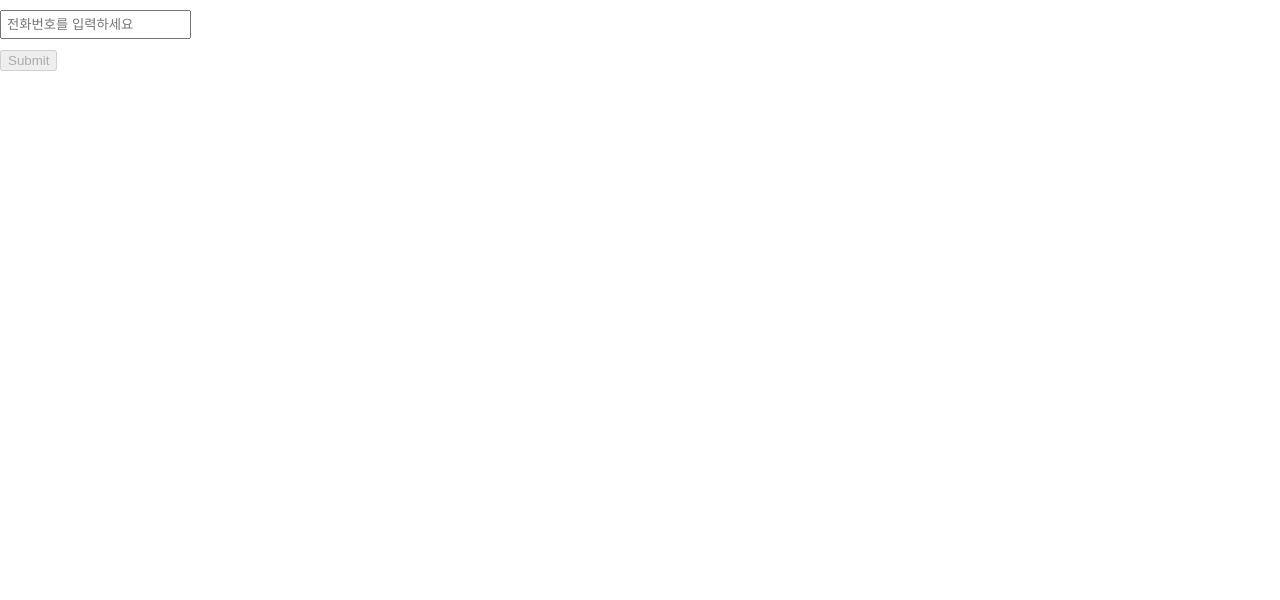
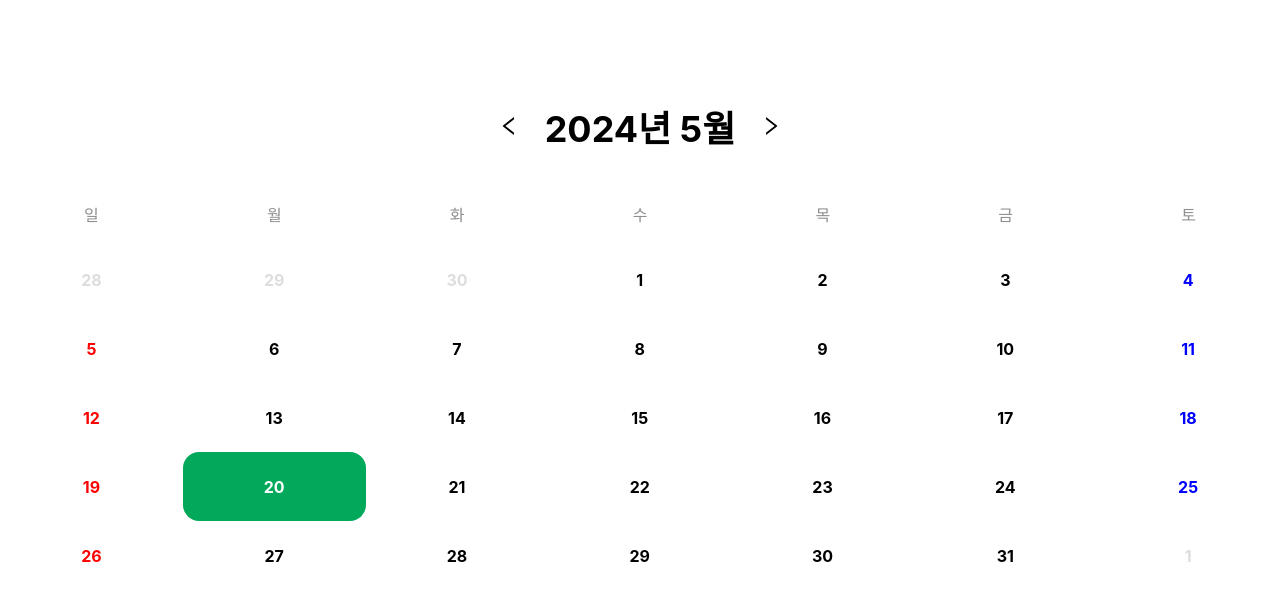
Before and after one commit to SonMinSeock/apple-tree-nursing-home-reservation-service, a React (Create React App) app: page / in a window 1280 px wide. Shown: the top 600 px of the page. Built offline with nearby package versions, Linux system fonts and the light colour scheme.

Commit message:
시간테이블 컴포넌트 제작

```diff
--- a/package.json
+++ b/package.json
@@ -13,6 +13,7 @@
     "react-router-dom": "^6.23.1",
     "react-scripts": "5.0.1",
     "styled-components": "^6.1.11",
+    "uuid": "^9.0.1",
     "web-vitals": "^2.1.4"
   },
   "scripts": {
--- a/src/App.js
+++ b/src/App.js
@@ -1,9 +1,14 @@
-import Reservation from "./components/forms/reservation/templates/Reservation";
+import { useState } from "react";
+import Calender from "./components/calender/templates/Calender";
+import Timetable from "./components/timetable/templates/Timetable";
 
 function App() {
+  const [selectDate, setSelectDate] = useState();
+
   return (
     <main>
-      <Reservation />
+      <Calender setSelectDate={setSelectDate} selectDate={selectDate} />
+      {selectDate && <Timetable />}
     </main>
   );
 }
--- a/src/components/calender/atoms/DaySpan.js
+++ b/src/components/calender/atoms/DaySpan.js
@@ -7,7 +7,7 @@ const StyleDaySpan = styled.span`
   position: relative;
   font-weight: 700;
 `;
-function DaySpan({ currentDate, startDay, formattedDate }) {
+function DaySpan({ currentDate, startDay, formattedDay }) {
   return (
     <StyleDaySpan
       style={{
@@ -26,7 +26,7 @@ function DaySpan({ currentDate, startDay, formattedDate }) {
             : "#000",
       }}
     >
-      {formattedDate}
+      {formattedDay}
     </StyleDaySpan>
   );
 }
--- a/src/components/calender/molecules/Day.js
+++ b/src/components/calender/molecules/Day.js
@@ -1,7 +1,7 @@
-import { isToday } from "date-fns";
+import { isToday, isSameMonth, isAfter, format } from "date-fns";
 import React from "react";
 import styled from "styled-components";
-import DaySpan from "../atoms/DaySpan";
+import DaySpan from "../atoms/DaySpan"; // DaySpan 컴포넌트의 경로에 맞게 수정
 
 const StyleDay = styled.div`
   width: 14.28%;
@@ -10,15 +10,26 @@ const StyleDay = styled.div`
   flex-direction: column;
   justify-content: center;
   align-items: center;
-  background-color: ${(props) => (props.$isToday ? "#03a95a" : "transparent")};
+  background-color: ${(props) => (props.$isSelectDay ? "yellow" : props.$isToday ? "#03a95a" : "transparent")};
   border-radius: 1rem;
+  cursor: ${(props) => (props.$isPastDay ? "not-allowed" : "pointer")};
+  pointer-events: ${(props) => (props.$isPastDay ? "none" : "auto")};
 `;
 
-function Day({ currentDate, startDay, formattedDate }) {
+function Day({ currentDate, startDay, formattedDate, formattedDay, setSelectDate, selectDate }) {
   const today = isToday(startDay);
+  const sameMonth = isSameMonth(currentDate, startDay);
+  const isPastDay = !isAfter(startDay, currentDate) && !today;
+
+  const onSelectDay = () => {
+    if (!isPastDay && sameMonth) {
+      setSelectDate(formattedDate);
+    }
+  };
+
   return (
-    <StyleDay $isToday={today}>
-      <DaySpan currentDate={currentDate} startDay={startDay} formattedDate={formattedDate} />
+    <StyleDay $isToday={today} $isSelectDay={formattedDate === selectDate} $isPastDay={isPastDay} onClick={onSelectDay}>
+      <DaySpan currentDate={currentDate} startDay={startDay} formattedDay={formattedDay} />
     </StyleDay>
   );
 }
--- a/src/components/calender/templates/Calender.js
+++ b/src/components/calender/templates/Calender.js
@@ -9,7 +9,7 @@ import DayBox from "../atoms/DayBox";
 import Day from "../molecules/Day";
 import Week from "../atoms/Week";
 
-function Calender() {
+function Calender({ setSelectDate, selectDate }) {
   const [currentDate, setCurrentDate] = useState(new Date()); // 현재 달 (2024-05-20)
   const monthStart = startOfMonth(currentDate); // 현재 달의 시작 날짜 (2024-05-01)
   const monthEnd = endOfMonth(monthStart); // 현재 달의 마지막 날짜 (2024-05-31)
@@ -24,14 +24,16 @@ function Calender() {
   const day = []; // 한 달의 전체 데이터
   let startDay = startDate; // 현재 달의 첫 주 시작 날짜
   let days = []; // 한 주의 전체 데이터
-  let formattedDate = ""; // 배열 삽입용 하루 날짜의 데이터
+  let formattedDay = ""; // 배열 삽입용 하루 날짜의 데이터
+  let formattedDate = "";
 
   // while문은 현재 달의 첫 주 시작 날짜부터 하루씩 더해가다가 현재 달의 마지막 주 마지막 날짜보다
   // 커지면 한 달의 날짜가 끝난 것이므로 종료됩니다.
   while (startDay <= endDate) {
     for (let i = 0; i < 7; i++) {
       // 한 주는 7일이므로 7번의 반복문 실행
-      formattedDate = format(startDay, "d"); // 날짜의 데이터는 숫자로 format됩니다.
+      formattedDay = format(startDay, "d"); // 날짜의 데이터는 숫자로 format됩니다.
+      formattedDate = format(startDay, "yyyy-MM-dd");
       days.push(
         // 한 주의 배열에 하루씩 날짜 삽입합니다.
         <Day
@@ -39,6 +41,9 @@ function Calender() {
           currentDate={currentDate}
           startDay={startDay}
           formattedDate={formattedDate}
+          formattedDay={formattedDay}
+          selectDate={selectDate}
+          setSelectDate={setSelectDate}
         />
       );
       startDay = addDays(startDay, 1); // 하루를 삽입하고 날짜를 하루 더해줍니다.
--- a/src/components/forms/reservation/molecules/ReservationForm.js
+++ b/src/components/forms/reservation/molecules/ReservationForm.js
@@ -3,9 +3,9 @@ import Input from "../atoms/Input";
 
 function ReservationForm() {
   const [attrInputs, setAttrInputs] = useState([
+    { id: Math.random(), placeholder: "성함을 입력하세요", type: "text", value: "" },
+    { id: Math.random(), placeholder: "층 입력하세요", type: "number", value: "" },
     { id: Math.random(), placeholder: "전화번호를 입력하세요", type: "tel", value: "", maxLength: 11 },
-    { id: Math.random(), placeholder: "층 입력하세요", type: "number", value: "" },
-    { id: Math.random(), placeholder: "성함을 입력하세요", type: "text", value: "" },
   ]);
   const [currentInputIndex, setCurrentInputIndex] = useState(0);
   const timerRef = useRef(null); // 타이머 id 초기값 null로 설정.
--- /dev/null
+++ b/src/components/timetable/atoms/TimeCol.js
@@ -0,0 +1,28 @@
+import React from "react";
+import styled from "styled-components";
+
+const StyleTimeCol = styled.div`
+  background-color: ${(props) => (props.$isSelected ? "#03a95a" : "transparent")};
+  color: ${(props) => (props.$isSelected ? "white" : "black")};
+  cursor: pointer;
+  padding: 10px;
+  border: 1px solid #ccc;
+  border-radius: 4px;
+  text-align: center;
+`;
+
+const TimeCol = ({ timeObj, index, setTimeTable }) => {
+  const onSelectedTime = (selectTimeIndex) => {
+    setTimeTable((table) =>
+      table.map((time, index) => (index === selectTimeIndex ? { ...time, isSelect: !time.isSelect } : time))
+    );
+  };
+
+  return (
+    <StyleTimeCol key={timeObj.id} onClick={() => onSelectedTime(index)} $isSelected={timeObj.isSelect}>
+      {timeObj.time}
+    </StyleTimeCol>
+  );
+};
+
+export default TimeCol;
--- /dev/null
+++ b/src/components/timetable/molecules/TimeRow.js
@@ -0,0 +1,23 @@
+import React from "react";
+import styled from "styled-components";
+import TimeCol from "../atoms/TimeCol";
+
+const StyleTimeRow = styled.div`
+  display: grid;
+  grid-template-columns: repeat(4, 1fr);
+  gap: 1rem;
+  width: 100%;
+  max-width: 800px; /* 최대 너비 설정 */
+`;
+
+const TimeRow = ({ timeTable, setTimeTable }) => {
+  return (
+    <StyleTimeRow>
+      {timeTable.map((timeObj, index) => (
+        <TimeCol key={timeObj.id} timeObj={timeObj} index={index} setTimeTable={setTimeTable} />
+      ))}
+    </StyleTimeRow>
+  );
+};
+
+export default TimeRow;
--- /dev/null
+++ b/src/components/timetable/templates/Timetable.js
@@ -0,0 +1,39 @@
+import React, { useState } from "react";
+import styled from "styled-components";
+import { v4 as uuidv4 } from "uuid";
+import TimeRow from "../molecules/TimeRow";
+
+const Container = styled.div`
+  display: flex;
+  justify-content: center;
+  padding: 20px;
+`;
+
+function Timetable() {
+  const [timeTable, setTimeTable] = useState([
+    { id: uuidv4(), time: "09:30", isSelect: false },
+    { id: uuidv4(), time: "10:00", isSelect: false },
+    { id: uuidv4(), time: "10:30", isSelect: false },
+    { id: uuidv4(), time: "11:00", isSelect: false },
+    { id: uuidv4(), time: "11:30", isSelect: false },
+    { id: uuidv4(), time: "12:00", isSelect: false },
+    { id: uuidv4(), time: "12:30", isSelect: false },
+    { id: uuidv4(), time: "13:00", isSelect: false },
+    { id: uuidv4(), time: "13:30", isSelect: false },
+    { id: uuidv4(), time: "14:00", isSelect: false },
+    { id: uuidv4(), time: "14:30", isSelect: false },
+    { id: uuidv4(), time: "15:00", isSelect: false },
+    { id: uuidv4(), time: "15:30", isSelect: false },
+    { id: uuidv4(), time: "16:00", isSelect: false },
+    { id: uuidv4(), time: "16:30", isSelect: false },
+    { id: uuidv4(), time: "17:00", isSelect: false },
+  ]);
+
+  const renderTimeTable = () => {
+    return <TimeRow timeTable={timeTable} setTimeTable={setTimeTable} />;
+  };
+
+  return <Container>{renderTimeTable()}</Container>;
+}
+
+export default Timetable;
```
Also changed, not shown: 1 other file (tests, documents, lock files or other folders).
